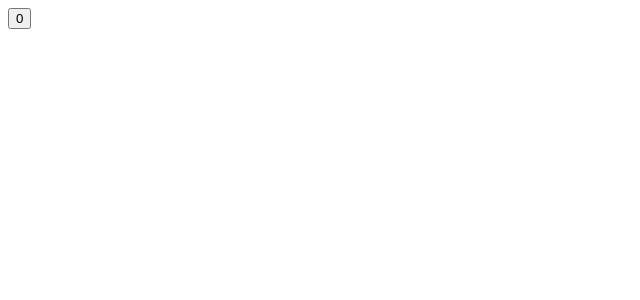
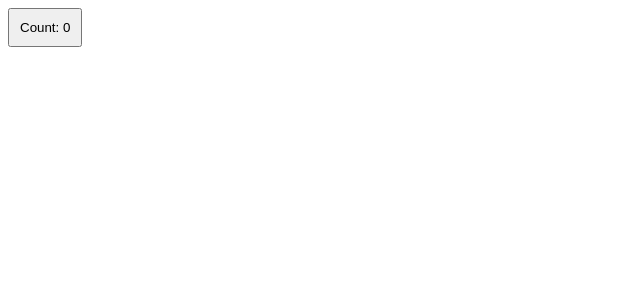
Before and after one commit to VeroLom/ext-course, a React app: page / in a window 1280 px wide. Shown: the top 300 px of the page, without its empty margins (0-640 px from the left). Built offline with nearby package versions, Linux system fonts and the light colour scheme.

Commit message:
Added LESS support

```diff
--- /dev/null
+++ b/src/components/Counter.less
@@ -0,0 +1,3 @@
+button {
+    padding: 10px;
+}
--- a/src/components/Counter.tsx
+++ b/src/components/Counter.tsx
@@ -1,4 +1,5 @@
 import React, {useState} from 'react';
+import './Counter.less';
 
 export const Counter = () => {
     const [count, setCount] = useState(0)
@@ -9,7 +10,7 @@ export const Counter = () => {
 
     return (
         <div>
-            <button onClick={increment}>{count}</button>
+            <button onClick={increment}>Count: {count}</button>
         </div>
     );
 };
```
Also changed, not shown: package.json (+6 -2 lines), 1 other file (tests, documents, lock files or other folders).
